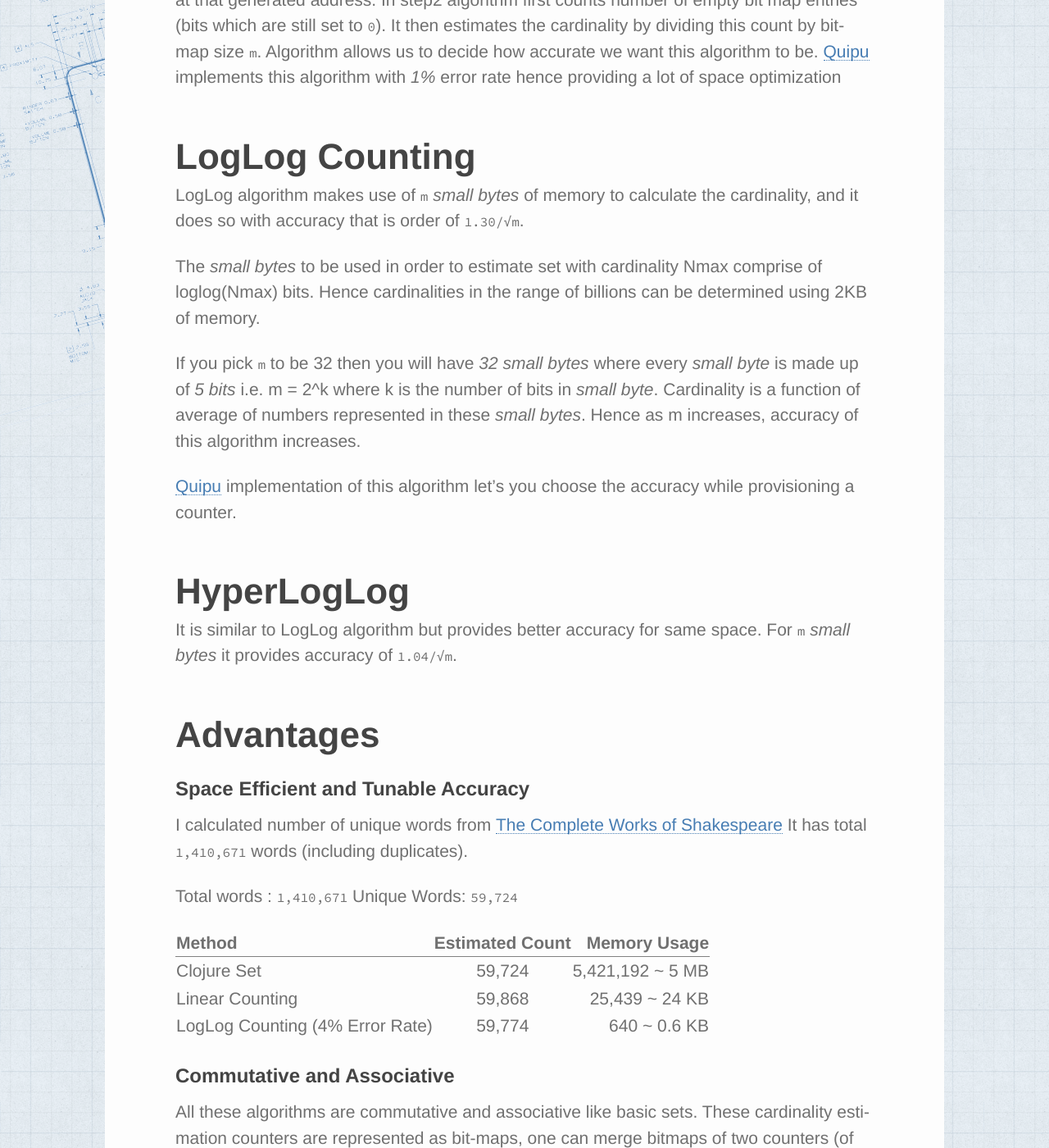
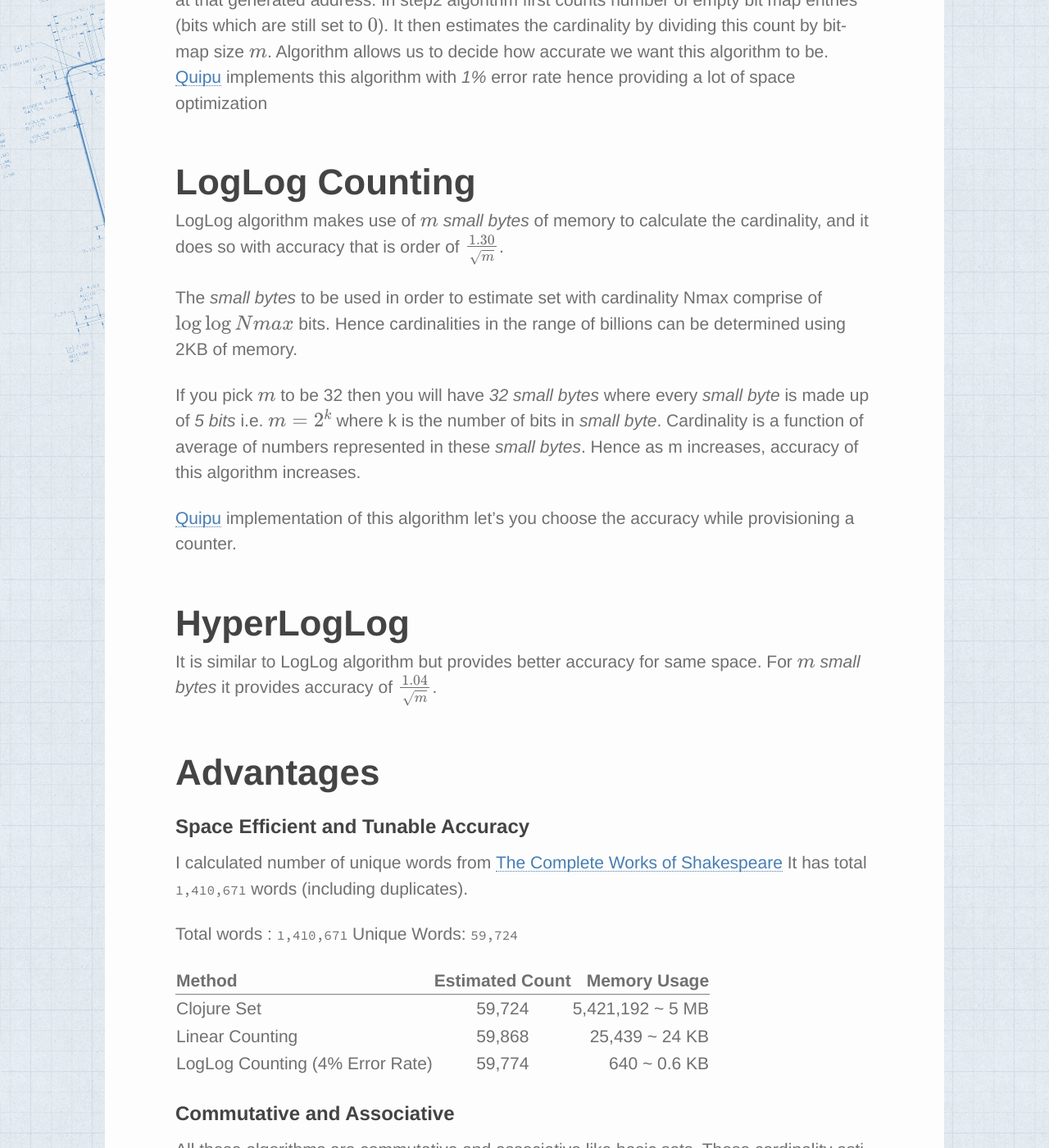
Before and after one commit to helpshift/dev-blog, a Jekyll site: the page built from _posts/2014-06-09-active-users.md, in a window 1280 px wide and 1400 px high, scrolled down 1656 px. Shown: the whole window at 82% size. Built offline with Jekyll 4.4.1, drawn with Linux system fonts in a browser that asks for light colours; some web fonts are replaced; formulas are drawn with MathJax 3; comment, search, counter and statistics services are not loaded.

Commit message:
Change backtick to latex in active-users

```diff
--- a/_posts/2014-06-09-active-users.md
+++ b/_posts/2014-06-09-active-users.md
@@ -14,7 +14,7 @@ system. Whenever an user interacts with our system we record an
 identify the user. This id can be a cookie, IP address or Vendor ID in
 an iOS App.  **Active Users** is a number of unique users who
 interacted with the system. Active users are calculated over a
-time-period, e.g. **Monthly Active Users (MAU)**,**Weekly Active Users
+time-period, e.g. **Monthly Active Users (MAU)**, **Weekly Active Users
 (WAU)** or **Daily Active Users (DAU)**. So when you want to calculate
 and MAU, you will gather all the events in last month and count number
 of unique *ids*. This means that Active Users is *cardinality* of
@@ -60,29 +60,29 @@ You can find clojure implementation for **`linear counting`** and
 # Linear Counting
 
 This is a two step algorithm, In step1 you allocate a bit-map of
-size `m`. All the entries of bitmap are initialized to `0`. When you
+size $$m$$. All the entries of bitmap are initialized to $$0$$. When you
 want to add an element in structure, you run a hash-function on
 data which gives you an address in the bit-map. The algorithm sets
-the bit to `1` at that generated address. In step2 algorithm first
+the bit to $$1$$ at that generated address. In step2 algorithm first
 counts number of empty bit map entries (bits which are still set to
-`0`). It then estimates the cardinality by dividing this count by
-bit-map size `m`.
+$$0$$). It then estimates the cardinality by dividing this count by
+bit-map size $$m$$.
 Algorithm allows us to decide how accurate we want this algorithm to
 be. [Quipu](https://github.com/kirankulkarni/quipu) implements this algorithm with *1%* error rate hence
 providing a lot of space optimization
 
 # LogLog Counting
 
-LogLog algorithm makes use of `m` *small bytes* of memory to calculate
+LogLog algorithm makes use of $$m$$ *small bytes* of memory to calculate
 the cardinality, and it does so with accuracy that is order of
-`1.30/√m`.
+$$\frac{1.30}{\sqrt{m}}$$.
 
 The *small bytes* to be used in order to estimate set with
-cardinality Nmax comprise of loglog(Nmax) bits. Hence cardinalities
+cardinality Nmax comprise of $$\log{\log{Nmax}}$$ bits. Hence cardinalities
 in the range of billions can be determined using 2KB of memory.
 
-If you pick `m` to be 32 then you will have *32 small bytes* where
-every *small byte* is made up of *5 bits* i.e. m = 2^k where k is the number
+If you pick $$m$$ to be 32 then you will have *32 small bytes* where
+every *small byte* is made up of *5 bits* i.e. $$m = 2^k$$ where k is the number
 of bits in *small byte*. Cardinality is a function of average of
 numbers represented in these *small bytes*. Hence as m increases,
 accuracy of this algorithm increases.
@@ -93,8 +93,8 @@ while provisioning a counter.
 # HyperLogLog
 
 It is similar to LogLog algorithm but provides better accuracy
-for same space. For `m` *small bytes* it provides accuracy of
-`1.04/√m`.
+for same space. For $$m$$ *small bytes* it provides accuracy of
+$$\frac{1.04}{\sqrt{m}}$$.
 
 # Advantages
 
```
